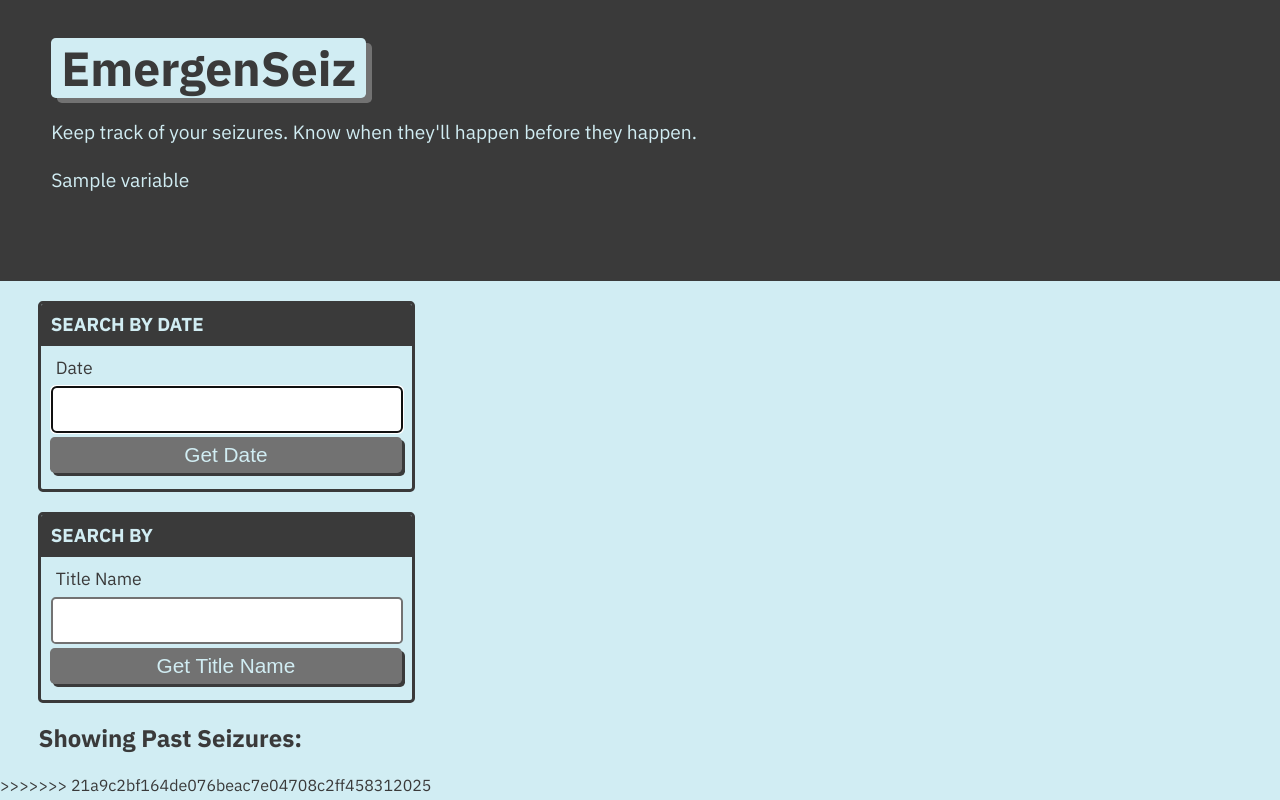
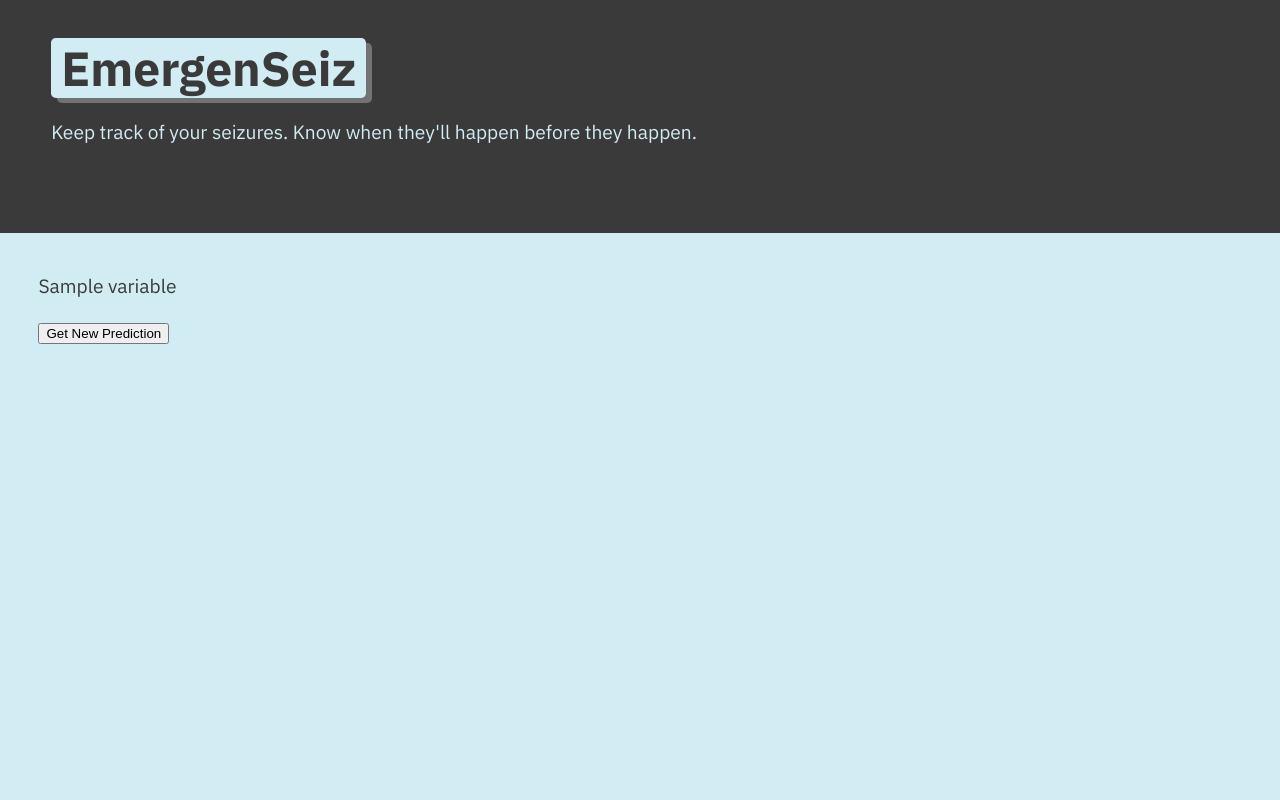
Before and after one commit to pgomet/EmergenSeiz, a Flask app: template templates/index.html in a window 1280 px wide. Run offline with Flask 2, Linux system fonts and the light colour scheme; the template is opened without the code that fills it: most values are stand-ins (such as "Sample title", 1, 10 or a date in 2020); parts of the project's set-up code (start-up, migrations or seed data) failed here and were passed over.

Commit message:
added mock way of collecting data

```diff
--- a/main.py
+++ b/main.py
@@ -2,6 +2,7 @@ import numpy as np
 import pandas as pd
 import matplotlib as plt
 import seaborn as sns
+import random
 
 from sklearn.preprocessing  import StandardScaler
 from sklearn.model_selection import train_test_split
@@ -40,17 +41,25 @@ def predict(model, X_test):
 
 X_train, X_test, y_train, y_test = prep_data('Epileptic Seizure Recognition.csv')
 model = train_model(X_train, y_train)
+
 #X_test_transform = transform(X_test.iloc[0])
 #pred = predict(model, X_test_transform)
 
-@app.route('/')
+@app.route('/', methods = ['GET', 'POST'])
 def index():
-	X_test_transform = transform(X_test.iloc[0])
-	pred = predict(model, X_test_transform)
-	if pred == 1:
-		label = "Seizure Predicted"
-	else:
-		label = "No Seizure Predicted"
+	if request.method == 'POST':
+		if request.form.get('predict') == 'Get New Prediction':
+			n = random.randint(0,len(X_test))
+			X_test_transform = transform(X_test.iloc[n])
+			pred = predict(model, X_test_transform)
+			if pred == 1:
+				label = "Seizure Predicted"
+			else:
+				label = "No Seizure Predicted"
+			n += 1
+
+	elif request.method == 'GET':
+		return render_template('index.html')
 
 	return render_template('index.html', variable = label)
 
--- a/templates/index.html
+++ b/templates/index.html
@@ -15,10 +15,19 @@
   <header class="hero">
     <h1 class="app-title"><i class="fab fa-github"></i>EmergenSeiz</h1>
     <p>Keep track of your seizures. Know when they'll happen before they happen.</p>
-    <p id='demo'>{{ variable }} </p>
+
   </header>
 
-  <main class="flex-row justify-space-between">
+  <main>
+    <p id='demo'>{{ variable }} </p>
+
+    <form method="post" action="/">
+      <input type = "submit" value = "Get New Prediction" name = "predict"/>
+    </form>
+
+  </main>
+
+  <!--<main class="flex-row justify-space-between">
     <div class="col-12 col-md-4">
       <div class="card">
         <h3 class="card-header text-uppercase">Search By Date</h3>
@@ -44,10 +53,8 @@
 
       </div>
     </div>
-  </main>
+  </main>-->
 
   <script src="./assets/js/homepage.js"></script>
 </body>
-
->>>>>>> 21a9c2bf164de076beac7e04708c2ff458312025
 </html>
```
